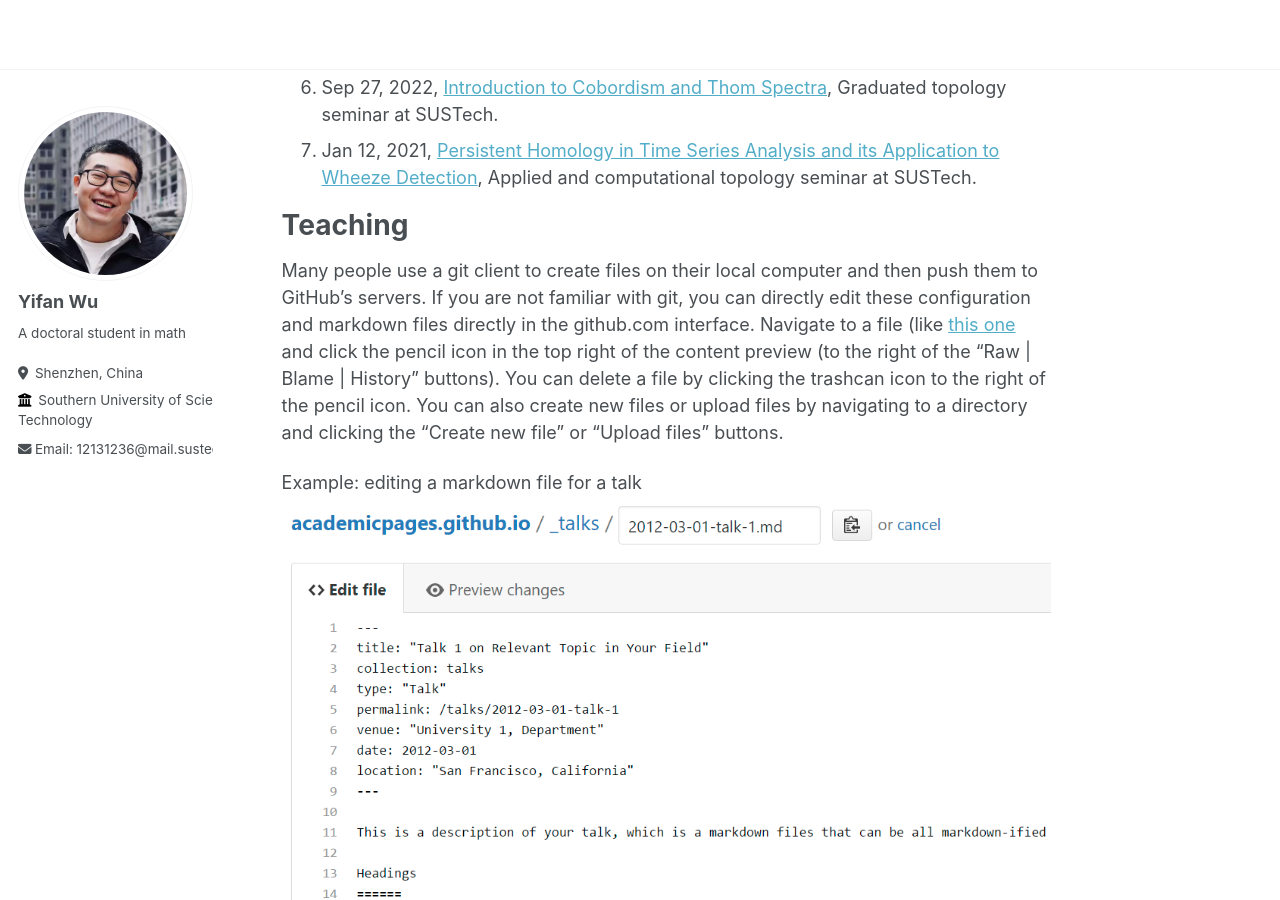
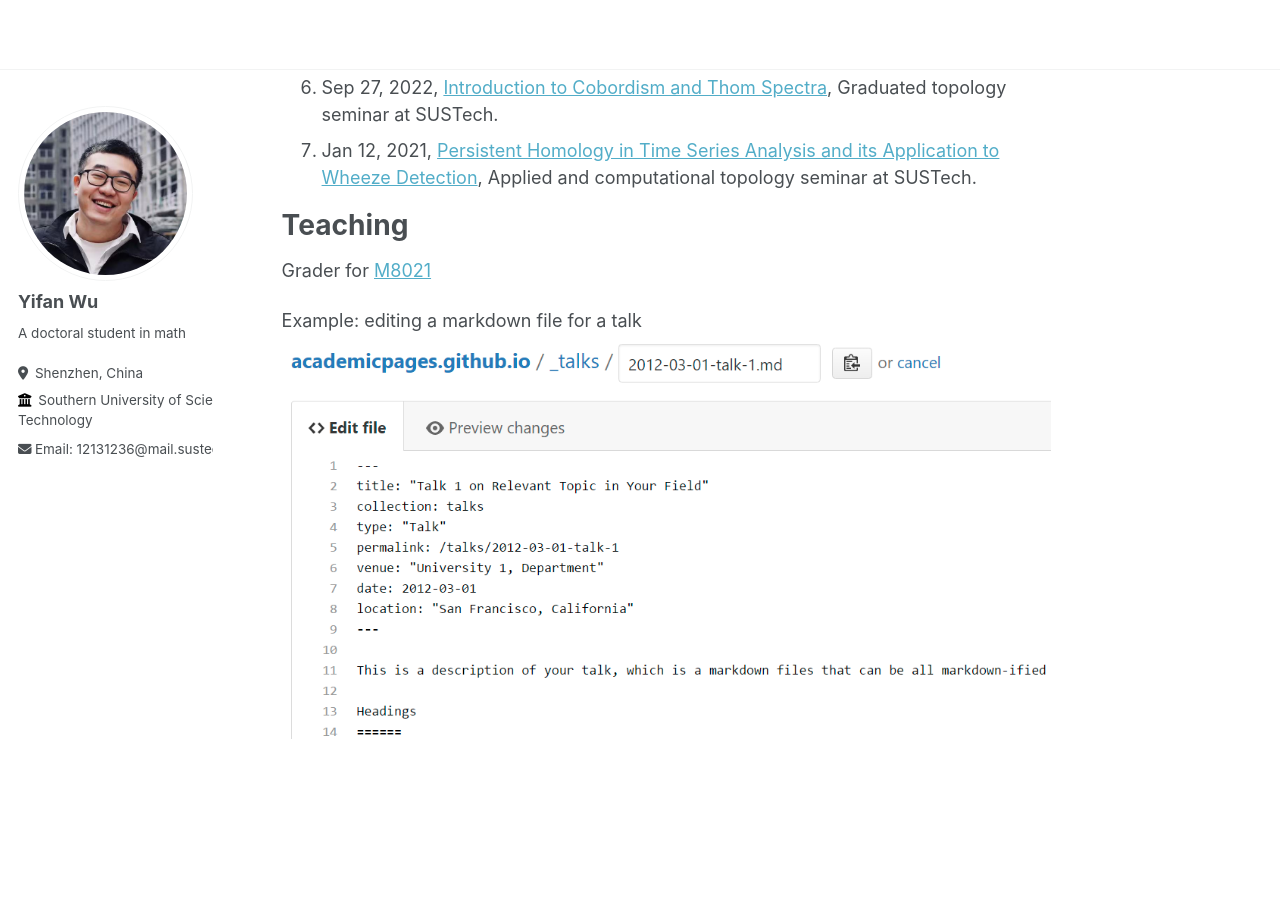
Before and after one commit to Wuyf19970105/Wuyf19970105.github.io, a Jekyll site: the page built from _pages/about.md, in a window 1280 px wide and 900 px high, scrolled down 1386 px. Built offline with Jekyll 4.4.1, drawn with Linux system fonts in a browser that asks for light colours.

Commit message:
Update about.md
Signed-off-by: Yifan Wu <148335396+Wuyf19970105@users.noreply.github.com>

```diff
--- a/_pages/about.md
+++ b/_pages/about.md
@@ -45,7 +45,7 @@
 
 Teaching
 ======
-Many people use a git client to create files on their local computer and then push them to GitHub's servers. If you are not familiar with git, you can directly edit these configuration and markdown files directly in the github.com interface. Navigate to a file (like [this one](https://github.com/academicpages/academicpages.github.io/blob/master/_talks/2012-03-01-talk-1.md) and click the pencil icon in the top right of the content preview (to the right of the "Raw | Blame | History" buttons). You can delete a file by clicking the trashcan icon to the right of the pencil icon. You can also create new files or upload files by navigating to a directory and clicking the "Create new file" or "Upload files" buttons.
+Grader for [M8021](https://yifeizhu.github.io/8021/2024/)
 
 Example: editing a markdown file for a talk
 ![Editing a markdown file for a talk](/images/editing-talk.png)
```
